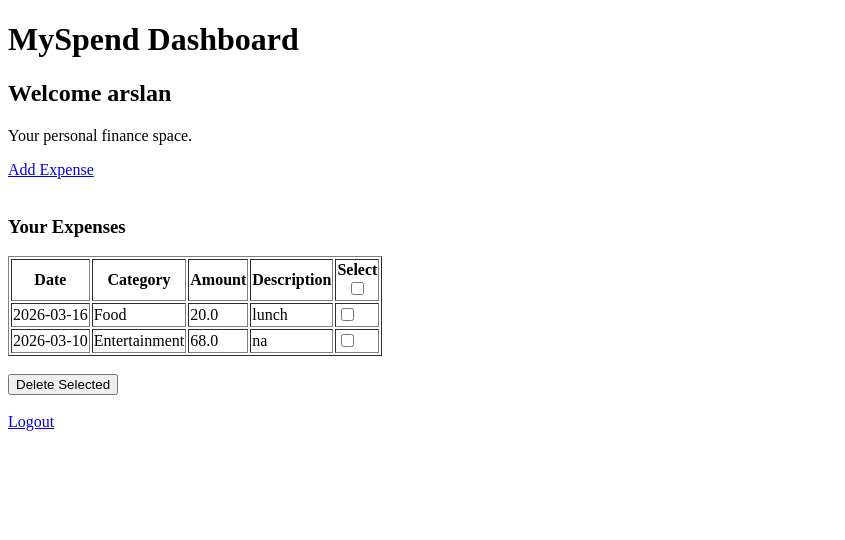
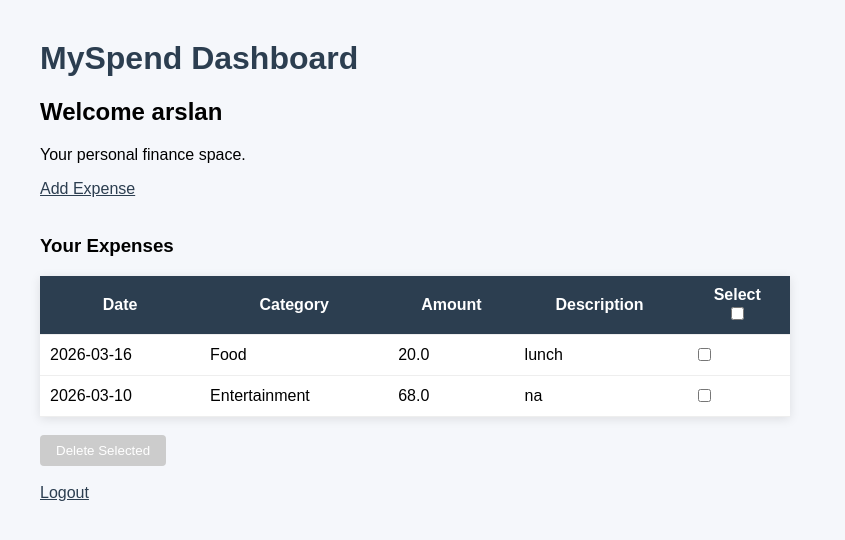
Before and after one commit to Arslanhassan8888/MySpend---A-Personal-Expense-Managment-App, a Flask app: page /dashboard in a window 1280 px wide. Shown: the top 540 px of the page, without its empty margins (0-845 px from the left). Run offline with Flask 3, Linux system fonts and the light colour scheme; a user stored in the database is signed in; data comes from the database, SQL or seed files in the repository; both versions use the stored data as it was after the commit.

Commit message:
Improve dashboard UI: add select-all checkbox, row highlighting, auto-disable delete button, and separate CSS/JS structure

```diff
--- /dev/null
+++ b/tracker/static/css/style.css
@@ -0,0 +1,56 @@
+body {
+    font-family: Arial, sans-serif;
+    background-color: #f5f7fb;
+    margin: 40px;
+}
+
+h1 {
+    color: #2c3e50;
+}
+
+table {
+    border-collapse: collapse;
+    width: 750px;
+    background: white;
+    box-shadow: 0 2px 10px rgba(0,0,0,0.1);
+}
+
+th {
+    background-color: #2c3e50;
+    color: white;
+}
+
+th, td {
+    padding: 10px;
+    border-bottom: 1px solid #eee;
+}
+
+tr:hover {
+    background-color: #f9fafb;
+}
+
+.selected-row {
+    background-color: #e6f2ff !important;
+}
+
+button {
+    padding: 8px 16px;
+    background: #e74c3c;
+    border: none;
+    color: white;
+    border-radius: 4px;
+    cursor: pointer;
+}
+
+button:hover {
+    background: #c0392b;
+}
+
+button:disabled {
+    background: #ccc;
+    cursor: not-allowed;
+}
+
+a {
+    color: #2c3e50;
+}
--- a/tracker/templates/dashboard.html
+++ b/tracker/templates/dashboard.html
@@ -3,6 +3,7 @@
     <head>
         <meta charset="UTF-8">
         <title>MySpend Dashboard</title>
+        <link rel="stylesheet" href="{{ url_for('static', filename='css/style.css') }}">
     </head>
     <body>
         <h1>MySpend Dashboard</h1>
@@ -13,7 +14,7 @@
         <br>
         <h3>Your Expenses</h3>
         <form method="POST" action="/delete-selected-expenses">
-            <table border="1">
+            <table>
                 <tr>
                     <th>Date</th>
                     <th>Category</th>
@@ -22,7 +23,7 @@
                     <th>
                         Select
                         <br>
-                        <input type="checkbox" onclick="toggleAll(this)">
+                        <input type="checkbox" id="select-all">
                     </th>
                 </tr>
                 {% for expense in expenses %}
@@ -32,13 +33,20 @@
                     <td>{{ expense.amount }}</td>
                     <td>{{ expense.description }}</td>
                     <td>
-                        <input type="checkbox" class="expense-checkbox" name="expense_ids" value="{{ expense.expense_id }}">
+                        <input
+                            type="checkbox"
+                            class="expense-checkbox"
+                            name="expense_ids"
+                            value="{{ expense.expense_id }}"
+                        >
                     </td>
                 </tr>
                 {% endfor %}
             </table>
             <br>
-            <button type="submit">Delete Selected</button>
+            <button id="delete-button" type="submit">
+                Delete Selected
+            </button>
         </form>
         <br>
         <a href="/logout">Logout</a>
```
Also changed, not shown: tracker/static/js/dashboard.js (+40 -7 lines), app.py (line endings or trailing spaces), myspend.db.
